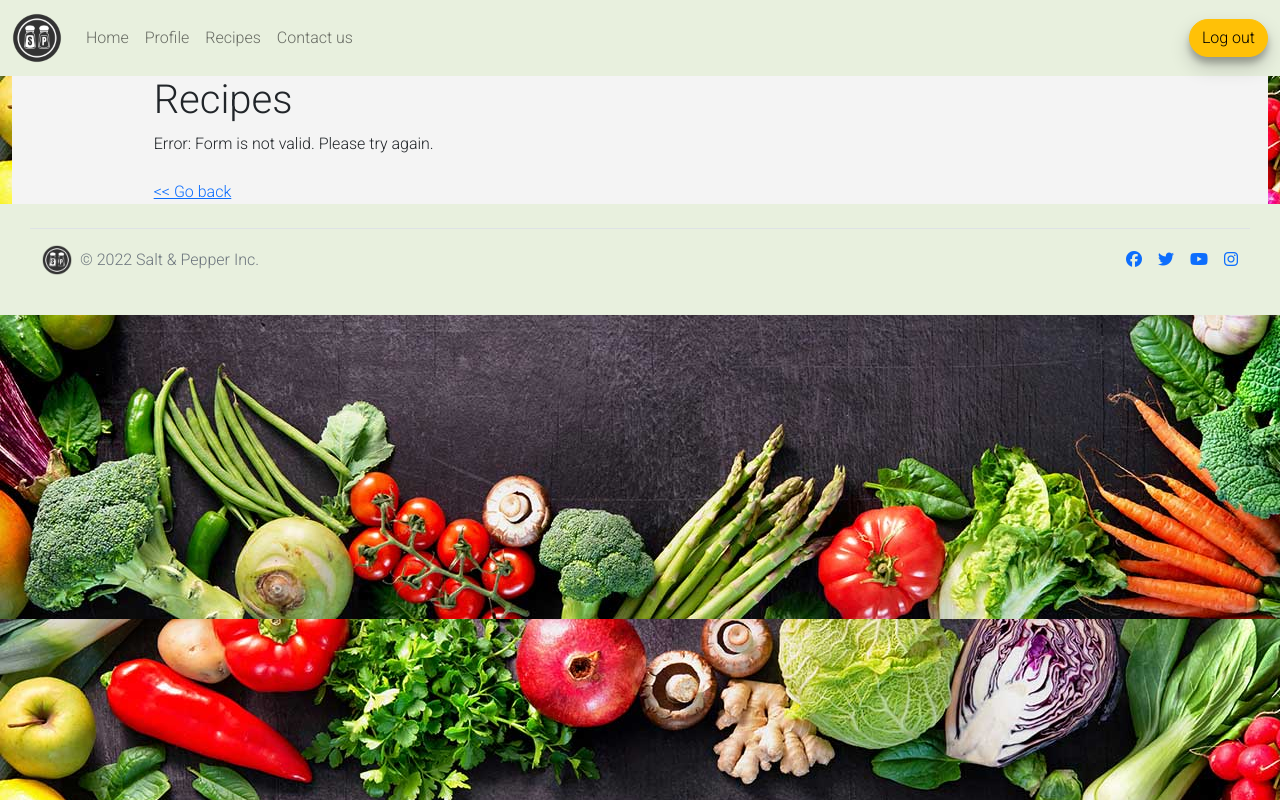
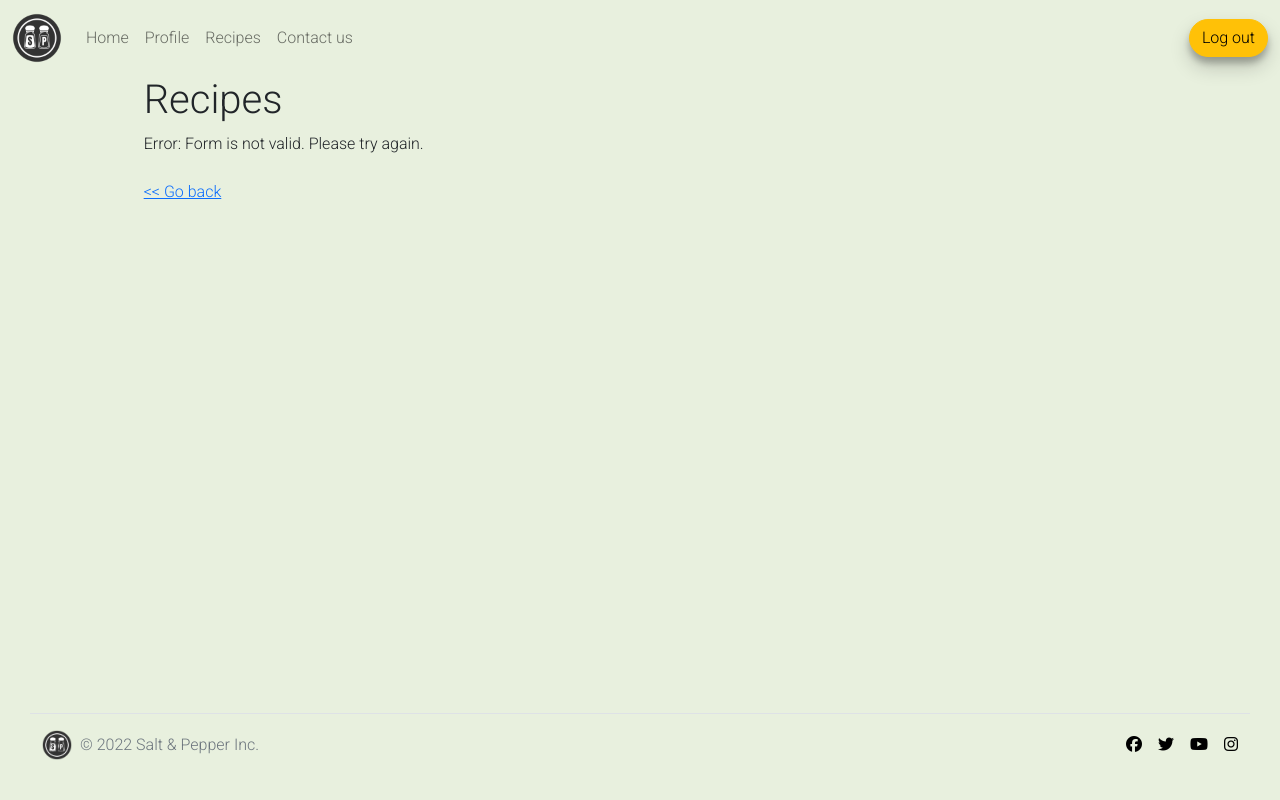
Before and after one commit to NoraPDev/Project-4, a Django app: page /stored-recipe/ in a window 1280 px wide. Run offline with Django 3.2, Linux system fonts and the light colour scheme; a user stored in the database is signed in; some libraries are stand-ins or nearby versions.

Commit message:
background amended

```diff
--- a/recipe_collection/forms.py
+++ b/recipe_collection/forms.py
@@ -15,3 +15,13 @@
           'preparation_time',
           'ingredients'
         ]
+        widgets = {
+          'name': forms.TextInput(attrs={'class': 'form-control w-50'}),
+          'photo': forms.TextInput(attrs={'class': 'form-control w-50'}),
+          'short_description': forms.TextInput(attrs={'class': 'form-control w-50'}),
+          'preparation_guide': forms.TextInput(attrs={'class': 'form-control w-50'}),
+          'difficulty': forms.TextInput(attrs={'class': 'form-control w-50'}),
+          'ideal_for': forms.TextInput(attrs={'class': 'form-control w-50'}),
+          'preparation_time': forms.TextInput(attrs={'class': 'form-control w-50'}),
+          'ingredients': forms.TextInput(attrs={'class': 'form-control w-50'})
+        }
--- a/recipe_collection/static/main.css
+++ b/recipe_collection/static/main.css
@@ -8,9 +8,15 @@
     margin: 0px;
 }
 
+.no-bg-img {
+    background-image: none !important;
+}
+
 .navbar-nav :hover {
     background-color: #d1e3ba;
-    -moz-border-radius: 15px; -webkit-border-radius: 15px; border-radius: 15px;
+    -moz-border-radius: 15px;
+    -webkit-border-radius: 15px;
+    border-radius: 15px;
 }
 
 .sp-mini-logo {
@@ -74,9 +80,6 @@
     border-radius: 20px;
   }
 
-.btn :hover {
-    box-shadow: rgba(50, 50, 93, 0.25) 0px 30px 60px -12px inset,rgba(0, 0, 0, 0.3) 0px 18px 36px -18px inset;
-  }
 
 .details-cover-img {
     height: 400px;
@@ -85,3 +88,22 @@
     background-repeat: no-repeat;
     background-size: cover;
 }
+
+.sp-footer {
+    position: absolute;
+    width: 100%;
+    left: 0px;
+    bottom: 0px;
+}
+
+.sp-footer div.row {
+    margin: 0px;
+}
+
+.footer-icon {
+    color: #000;
+}
+
+.footer-icon:hover {
+    color: #000;
+}
--- a/templates/account/login.html
+++ b/templates/account/login.html
@@ -3,6 +3,10 @@
 {% block title %}
    Salt & Pepper - Homepage
 {% endblock %}
+
+{% block 'body-class' %}bg-green-apple no-bg-img{% endblock %}
+
+{% block 'footer-style' %}sp-footer{% endblock %}
 
 {% block content %}
 <div class="row bg-green-apple">
--- a/templates/base.html
+++ b/templates/base.html
@@ -17,7 +17,7 @@
     <link href="https://fonts.googleapis.com/css2?family=Roboto:wght@300&display=swap" rel="stylesheet">
     <title>Salt &#38; Pepper - World of recipes</title>
   </head>
-<body>
+<body class="{% block 'body-class' %}{% endblock %}">
     <nav class="navbar navbar-expand-lg bg-green-apple">
         <div class="container-fluid">
           <a class="navbar-brand" href="{% url 'home' %}">
@@ -35,7 +35,7 @@
               </li>
               {% if not user.is_authenticated %}
                 <li class="nav-item">
-                  <a class="nav-link" aria-current="page" href="{% url 'home' %}">Login</a>
+                  <a class="nav-link" aria-current="page" href="{% url 'account_login' %}">Login</a>
                 </li>
                 <li class="nav-item">
                   <a class="nav-link" aria-current="page" href="{% url 'account_signup' %}">Registration</a>
@@ -66,7 +66,9 @@
       <div class="container-fluid">
         {% block content %}{% endblock %}
 
-        {% include 'footer.html' %}
+        <div class="{% block 'footer-style' %}{% endblock %}">
+          {% include 'footer.html' %}
+        </div>
       </div>
     <script src="https://kit.fontawesome.com/c95b149783.js" crossorigin="anonymous"></script>
 </body>
--- a/templates/new-recipe.html
+++ b/templates/new-recipe.html
@@ -4,10 +4,12 @@
    Salt & Pepper - Recipe details
 {% endblock %}
 
+{% block 'body-class' %}bg-green-apple no-bg-img{% endblock %}
+
+{% block 'footer-style' %}sp-footer{% endblock %}
+
 {% block content %}
-<div class="container-fluid">
-
-    <div class="row">
+    <div class="row bg-green-apple">
       <div class="col-sm-1">
 
       </div>
@@ -27,6 +29,4 @@
       </div>
       <div class="col-sm-1"></div>
     </div>
-
-</div>
 {% endblock %}
```
Also changed, not shown: templates/new-recipe-form.html (+17 -5 lines), templates/recipe-list.html (+5 -5 lines), templates/update-recipe.html (+1 -6 lines).
